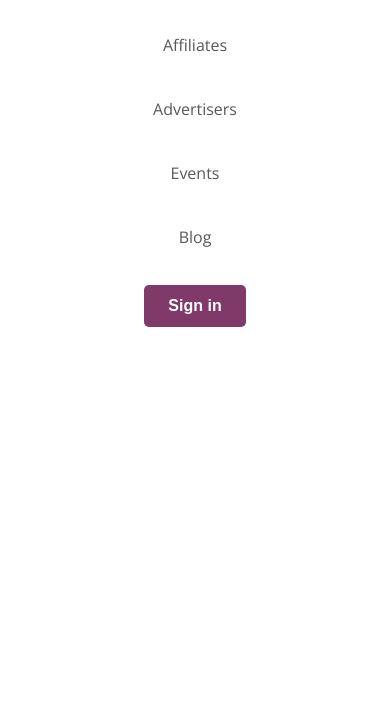
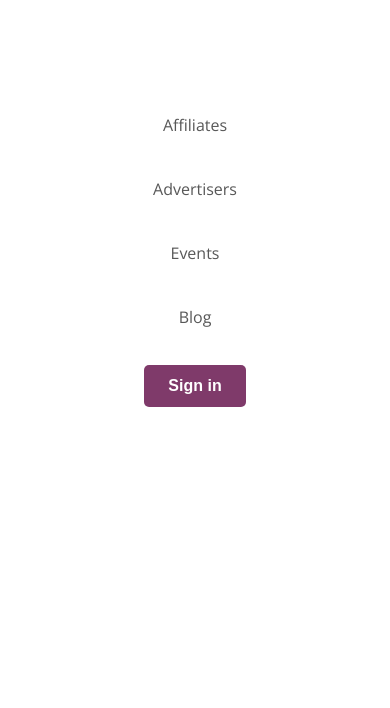
Before and after one commit to Irina-Bondarenko/Markify, a website: page src/index.html in a window 390 px wide. Both pictures are taken after a click on the label 357 px from the left and 46 px from the top of the page. Shown: the part 136-844 px from the top of the page. Drawn offline with nearby package versions, Linux system fonts and the light colour scheme; files that its build step writes are made by us from their sources; files whose address does not match are found by name.

Commit message:
paddings

```diff
--- a/src/scss/components/header/header.scss
+++ b/src/scss/components/header/header.scss
@@ -26,7 +26,8 @@
     text-align: center;
     text-decoration: none;
     list-style: none;
-    padding: 0;
+    padding-top: 80px;
+    padding-left: 0;
     .nav-link {
       @include body-regular-01;
       text-decoration: none;
--- a/src/scss/components/services/services-media.scss
+++ b/src/scss/components/services/services-media.scss
@@ -65,6 +65,7 @@
 
 @include tablet {
   .services {
+    padding-bottom: 20px;
     &__block-item-2,
     &__block-item-3 {
       ul {
```
Also changed, not shown: src/styles/home-page.css, src/styles/home-page.min.css, 1 other file.
